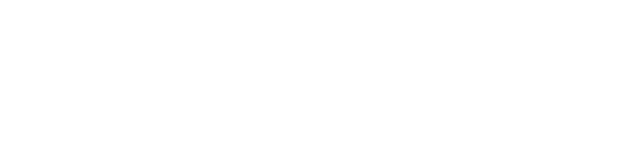
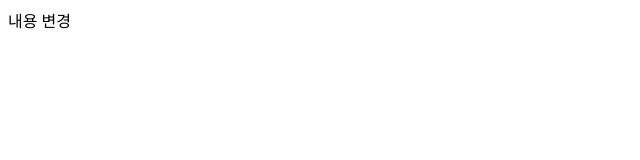
Before and after one commit to pjw1987/first_github_desktop, a plain HTML site: page index.html in a window 1280 px wide. Shown: the full height of the page, 0-640 px from the left. Drawn offline with Linux system fonts and the light colour scheme.

Commit message:
내용 작성

```diff
--- a/index.html
+++ b/index.html
@@ -7,7 +7,7 @@
 </head>
 <body>
 
-    <div class="box"></div>
+    <div class="box">내용 변경</div>
 
 </body>
 </html>
```
